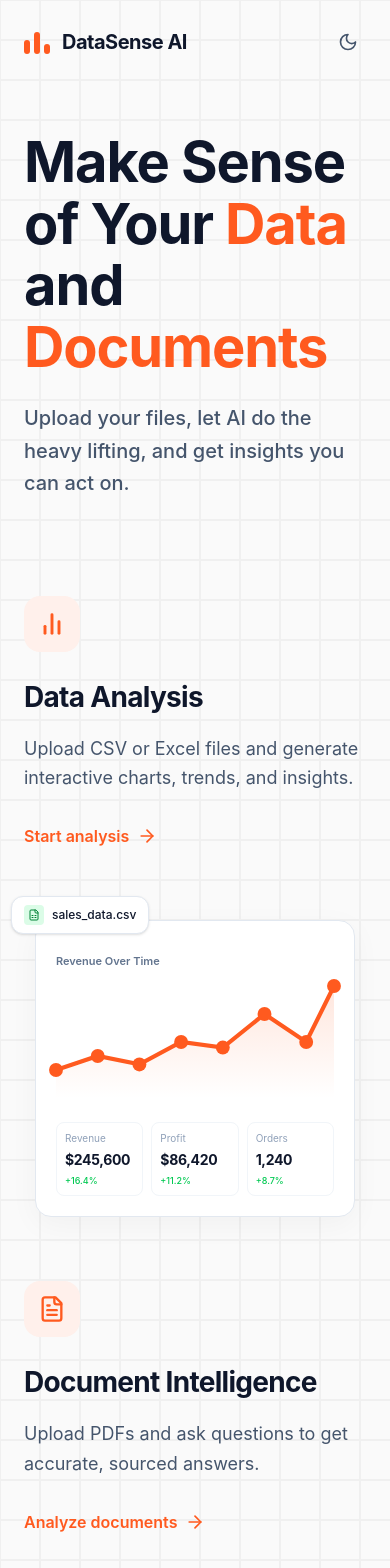
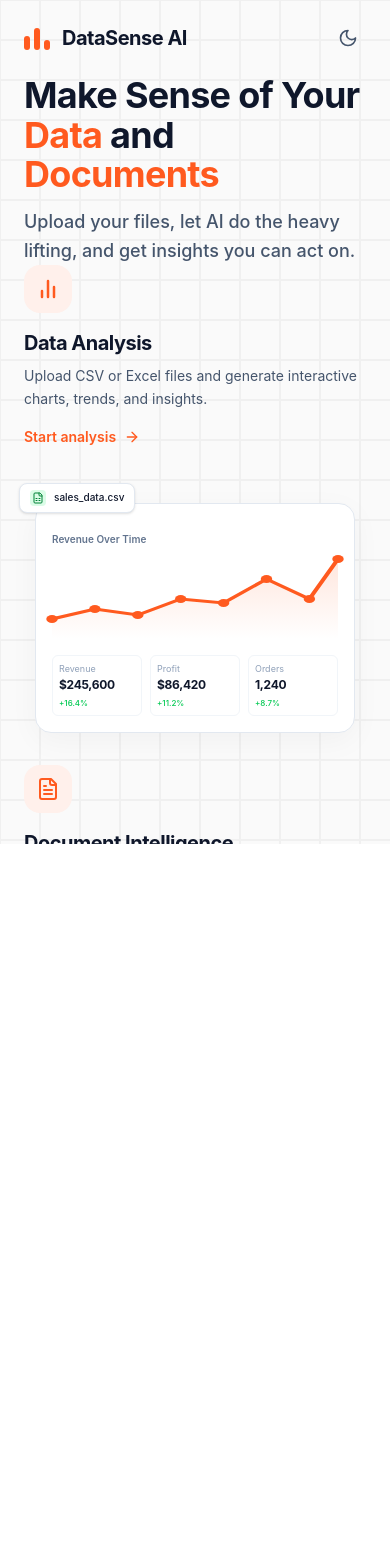
Before and after one commit to AntonyMittul/Data_Analysis_Agent, a React (Vite) app in the folder frontend/: page / in a window 390 px wide. Shown: the top 1568 px of the page. After the commit the page ends 844 px from the top, so only its background shows below. Built offline with nearby package versions, Linux system fonts and the light colour scheme; no server answers.

Commit message:
UI: Adjust layout to be single-page without vertical scrolling

```diff
--- a/frontend/src/app/pages/Home.tsx
+++ b/frontend/src/app/pages/Home.tsx
@@ -4,7 +4,7 @@ import { ThemeToggle } from '../components/ThemeProvider';
 
 export function Home() {
   return (
-    <div className="relative min-h-screen bg-[#fafafa] dark:bg-[#0f1117] font-sans text-slate-900 dark:text-white selection:bg-[#ff5a1f]/20 overflow-hidden">
+    <div className="relative h-screen bg-[#fafafa] dark:bg-[#0f1117] font-sans text-slate-900 dark:text-white selection:bg-[#ff5a1f]/20 overflow-hidden flex flex-col">
       {/* Subtle Grid Background */}
       <div
         className="absolute inset-0 z-0 pointer-events-none opacity-[0.04] dark:opacity-[0.03]"
@@ -19,9 +19,9 @@ export function Home() {
         }}
       />
 
-      <div className="relative z-10">
+      <div className="relative z-10 flex flex-col h-full max-w-[1400px] mx-auto w-full">
         {/* Header */}
-        <header className="flex justify-between items-center px-6 py-6 max-w-[1400px] mx-auto">
+        <header className="flex justify-between items-center px-6 py-5 shrink-0">
           <div className="flex items-center gap-3">
             <div className="flex items-end gap-[4px] h-6">
               <div className="w-[6px] h-[14px] bg-[#ff5a1f] rounded-full" />
@@ -33,52 +33,52 @@ export function Home() {
           <ThemeToggle />
         </header>
 
-        <main className="max-w-[1200px] mx-auto px-6 pt-12 pb-24">
+        <main className="flex-1 flex flex-col justify-evenly px-6 pb-6 w-full max-w-[1200px] mx-auto">
 
           {/* Hero Section */}
-          <div className="mb-24 max-w-[800px]">
-            <h1 className="text-[3.5rem] md:text-[4.5rem] font-bold leading-[1.1] mb-6 tracking-[-0.02em]">
+          <div className="max-w-[800px]">
+            <h1 className="text-4xl md:text-5xl lg:text-[4rem] font-bold leading-[1.1] mb-3 md:mb-5 tracking-[-0.02em]">
               Make Sense of Your <br className="hidden md:block"/>
               <span className="text-[#ff5a1f]">Data</span> and <span className="text-[#ff5a1f]">Documents</span>
             </h1>
-            <p className="text-xl text-slate-600 dark:text-slate-400 max-w-lg leading-relaxed font-medium">
+            <p className="text-lg md:text-xl text-slate-600 dark:text-slate-400 max-w-lg leading-relaxed font-medium">
               Upload your files, let AI do the heavy lifting, <br className="hidden md:block" />
               and get insights you can act on.
             </p>
           </div>
 
           {/* Features Section */}
-          <div className="flex flex-col lg:flex-row gap-16 relative mb-24">
+          <div className="flex flex-col lg:flex-row gap-8 lg:gap-16 relative">
 
             {/* Vertical Divider */}
             <div className="hidden lg:block absolute left-1/2 top-0 bottom-0 w-px bg-slate-200 dark:bg-slate-800 -translate-x-1/2" />
 
             {/* Feature 1: Data Analysis */}
-            <div className="flex-1 flex flex-col md:flex-row gap-8 items-center lg:pr-8">
+            <div className="flex-1 flex flex-col md:flex-row gap-6 lg:gap-8 items-center lg:pr-8">
               <div className="flex-1 w-full">
-                <div className="w-14 h-14 rounded-2xl bg-[#fff0eb] dark:bg-[#ff5a1f]/10 flex items-center justify-center mb-6 text-[#ff5a1f]">
-                  <svg width="28" height="28" viewBox="0 0 24 24" fill="none" stroke="currentColor" strokeWidth="2.5" strokeLinecap="round" strokeLinejoin="round"><path d="M18 20V10"/><path d="M12 20V4"/><path d="M6 20v-6"/></svg>
+                <div className="w-12 h-12 rounded-2xl bg-[#fff0eb] dark:bg-[#ff5a1f]/10 flex items-center justify-center mb-4 text-[#ff5a1f]">
+                  <svg width="24" height="24" viewBox="0 0 24 24" fill="none" stroke="currentColor" strokeWidth="2.5" strokeLinecap="round" strokeLinejoin="round"><path d="M18 20V10"/><path d="M12 20V4"/><path d="M6 20v-6"/></svg>
                 </div>
-                <h3 className="text-[1.75rem] font-bold mb-4 tracking-tight">Data Analysis</h3>
-                <p className="text-slate-600 dark:text-slate-400 mb-8 leading-relaxed text-lg">
+                <h3 className="text-xl lg:text-2xl font-bold mb-2 lg:mb-4 tracking-tight">Data Analysis</h3>
+                <p className="text-slate-600 dark:text-slate-400 mb-4 lg:mb-6 leading-relaxed text-sm lg:text-base">
                   Upload CSV or Excel files and generate interactive charts, trends, and insights.
                 </p>
-                <Link to="/data-dashboard" className="text-[#ff5a1f] font-semibold flex items-center gap-2 hover:gap-3 transition-all">
-                  Start analysis <ArrowRight className="w-5 h-5" />
+                <Link to="/data-dashboard" className="text-[#ff5a1f] font-semibold flex items-center gap-2 hover:gap-3 transition-all text-sm lg:text-base">
+                  Start analysis <ArrowRight className="w-4 h-4" />
                 </Link>
               </div>
 
               {/* Data Mockup */}
-              <div className="flex-1 w-full max-w-[320px] relative mt-10 md:mt-0">
-                <div className="absolute -top-6 -left-6 md:-left-10 bg-white dark:bg-slate-900 border border-slate-200 dark:border-slate-800 rounded-xl px-3 py-2 flex items-center gap-2 shadow-sm z-10 text-xs font-medium">
-                  <div className="bg-green-100 text-green-700 p-1 rounded"><FileSpreadsheet className="w-3 h-3" /></div>
+              <div className="flex-1 w-full max-w-[320px] relative mt-8 md:mt-0">
+                <div className="absolute -top-5 -left-4 md:-left-8 bg-white dark:bg-slate-900 border border-slate-200 dark:border-slate-800 rounded-lg px-2.5 py-1.5 flex items-center gap-2 shadow-sm z-10 text-[10px] lg:text-xs font-medium">
+                  <div className="bg-green-100 text-green-700 p-0.5 rounded"><FileSpreadsheet className="w-3 h-3" /></div>
                   sales_data.csv
                 </div>
-                <div className="bg-white dark:bg-slate-900 border border-slate-200 dark:border-slate-800 rounded-2xl p-5 shadow-[0_8px_30px_rgb(0,0,0,0.04)] dark:shadow-none pt-8">
-                  <div className="text-[11px] font-semibold text-slate-500 mb-4">Revenue Over Time</div>
+                <div className="bg-white dark:bg-slate-900 border border-slate-200 dark:border-slate-800 rounded-2xl p-4 shadow-[0_8px_30px_rgb(0,0,0,0.04)] dark:shadow-none pt-7">
+                  <div className="text-[10px] lg:text-[11px] font-semibold text-slate-500 mb-3">Revenue Over Time</div>
 
                   {/* Chart SVG */}
-                  <div className="h-28 w-full relative mb-6">
+                  <div className="h-20 lg:h-24 w-full relative mb-4">
                     <svg viewBox="0 0 100 40" preserveAspectRatio="none" className="w-full h-full overflow-visible">
                       <defs>
                         <linearGradient id="chart-grad" x1="0" y1="0" x2="0" y2="1">
@@ -88,33 +88,33 @@ export function Home() {
                       </defs>
                       <path d="M0,30 L15,25 L30,28 L45,20 L60,22 L75,10 L90,20 L100,0 L100,40 L0,40 Z" fill="url(#chart-grad)" />
                       <polyline points="0,30 15,25 30,28 45,20 60,22 75,10 90,20 100,0" fill="none" stroke="#ff5a1f" strokeWidth="1.5" />
-                      <circle cx="0" cy="30" r="2.5" fill="#ff5a1f" />
-                      <circle cx="15" cy="25" r="2.5" fill="#ff5a1f" />
-                      <circle cx="30" cy="28" r="2.5" fill="#ff5a1f" />
-                      <circle cx="45" cy="20" r="2.5" fill="#ff5a1f" />
-                      <circle cx="60" cy="22" r="2.5" fill="#ff5a1f" />
-                      <circle cx="75" cy="10" r="2.5" fill="#ff5a1f" />
-                      <circle cx="90" cy="20" r="2.5" fill="#ff5a1f" />
-                      <circle cx="100" cy="0" r="2.5" fill="#ff5a1f" />
+                      <circle cx="0" cy="30" r="2" fill="#ff5a1f" />
+                      <circle cx="15" cy="25" r="2" fill="#ff5a1f" />
+                      <circle cx="30" cy="28" r="2" fill="#ff5a1f" />
+                      <circle cx="45" cy="20" r="2" fill="#ff5a1f" />
+                      <circle cx="60" cy="22" r="2" fill="#ff5a1f" />
+                      <circle cx="75" cy="10" r="2" fill="#ff5a1f" />
+                      <circle cx="90" cy="20" r="2" fill="#ff5a1f" />
+                      <circle cx="100" cy="0" r="2" fill="#ff5a1f" />
                     </svg>
                   </div>
 
                   {/* Stats */}
                   <div className="flex gap-2">
-                    <div className="flex-1 border border-slate-100 dark:border-slate-800 rounded-lg p-2">
-                      <div className="text-[10px] text-slate-400 mb-1">Revenue</div>
-                      <div className="text-sm font-bold tracking-tight">$245,600</div>
-                      <div className="text-[9px] font-medium text-green-500 mt-1">+16.4%</div>
+                    <div className="flex-1 border border-slate-100 dark:border-slate-800 rounded-md lg:rounded-lg p-1.5 lg:p-2">
+                      <div className="text-[9px] lg:text-[10px] text-slate-400 mb-0.5">Revenue</div>
+                      <div className="text-xs lg:text-sm font-bold tracking-tight">$245,600</div>
+                      <div className="text-[8px] lg:text-[9px] font-medium text-green-500 mt-1">+16.4%</div>
                     </div>
-                    <div className="flex-1 border border-slate-100 dark:border-slate-800 rounded-lg p-2">
-                      <div className="text-[10px] text-slate-400 mb-1">Profit</div>
-                      <div className="text-sm font-bold tracking-tight">$86,420</div>
-                      <div className="text-[9px] font-medium text-green-500 mt-1">+11.2%</div>
+                    <div className="flex-1 border border-slate-100 dark:border-slate-800 rounded-md lg:rounded-lg p-1.5 lg:p-2">
+                      <div className="text-[9px] lg:text-[10px] text-slate-400 mb-0.5">Profit</div>
+                      <div className="text-xs lg:text-sm font-bold tracking-tight">$86,420</div>
+                      <div className="text-[8px] lg:text-[9px] font-medium text-green-500 mt-1">+11.2%</div>
                     </div>
-                    <div className="flex-1 border border-slate-100 dark:border-slate-800 rounded-lg p-2">
-                      <div className="text-[10px] text-slate-400 mb-1">Orders</div>
-                      <div className="text-sm font-bold tracking-tight">1,240</div>
-                      <div className="text-[9px] font-medium text-green-500 mt-1">+8.7%</div>
+                    <div className="flex-1 border border-slate-100 dark:border-slate-800 rounded-md lg:rounded-lg p-1.5 lg:p-2">
+                      <div className="text-[9px] lg:text-[10px] text-slate-400 mb-0.5">Orders</div>
+                      <div className="text-xs lg:text-sm font-bold tracking-tight">1,240</div>
+                      <div className="text-[8px] lg:text-[9px] font-medium text-green-500 mt-1">+8.7%</div>
                     </div>
                   </div>
                 </div>
@@ -122,51 +122,51 @@ export function Home() {
             </div>
 
             {/* Feature 2: Document Intelligence */}
-            <div className="flex-1 flex flex-col md:flex-row gap-8 items-center lg:pl-8">
+            <div className="flex-1 flex flex-col md:flex-row gap-6 lg:gap-8 items-center lg:pl-8">
               <div className="flex-1 w-full">
-                <div className="w-14 h-14 rounded-2xl bg-[#fff0eb] dark:bg-[#ff5a1f]/10 flex items-center justify-center mb-6 text-[#ff5a1f]">
-                  <FileText className="w-7 h-7" />
+                <div className="w-12 h-12 rounded-2xl bg-[#fff0eb] dark:bg-[#ff5a1f]/10 flex items-center justify-center mb-4 text-[#ff5a1f]">
+                  <FileText className="w-6 h-6" />
                 </div>
-                <h3 className="text-[1.75rem] font-bold mb-4 tracking-tight">Document Intelligence</h3>
-                <p className="text-slate-600 dark:text-slate-400 mb-8 leading-relaxed text-lg">
+                <h3 className="text-xl lg:text-2xl font-bold mb-2 lg:mb-4 tracking-tight">Document Intelligence</h3>
+                <p className="text-slate-600 dark:text-slate-400 mb-4 lg:mb-6 leading-relaxed text-sm lg:text-base">
                   Upload PDFs and ask questions to get accurate, sourced answers.
                 </p>
-                <Link to="/document-extraction" className="text-[#ff5a1f] font-semibold flex items-center gap-2 hover:gap-3 transition-all">
-                  Analyze documents <ArrowRight className="w-5 h-5" />
+                <Link to="/document-extraction" className="text-[#ff5a1f] font-semibold flex items-center gap-2 hover:gap-3 transition-all text-sm lg:text-base">
+                  Analyze documents <ArrowRight className="w-4 h-4" />
                 </Link>
               </div>
 
               {/* Doc Mockup */}
-              <div className="flex-1 w-full max-w-[340px] relative mt-10 md:mt-0">
-                <div className="absolute -top-6 -right-2 md:right-10 bg-white dark:bg-slate-900 border border-slate-200 dark:border-slate-800 rounded-xl px-3 py-2 flex items-center gap-2 shadow-sm z-10 text-xs font-medium">
-                  <div className="bg-red-100 text-red-600 p-1 rounded"><FileText className="w-3 h-3" /></div>
+              <div className="flex-1 w-full max-w-[340px] relative mt-8 md:mt-0">
+                <div className="absolute -top-5 -right-2 md:right-8 bg-white dark:bg-slate-900 border border-slate-200 dark:border-slate-800 rounded-lg px-2.5 py-1.5 flex items-center gap-2 shadow-sm z-10 text-[10px] lg:text-xs font-medium">
+                  <div className="bg-red-100 text-red-600 p-0.5 rounded"><FileText className="w-3 h-3" /></div>
                   research_report.pdf
                 </div>
-                <div className="bg-white dark:bg-slate-900 border border-slate-200 dark:border-slate-800 rounded-2xl p-4 shadow-[0_8px_30px_rgb(0,0,0,0.04)] dark:shadow-none flex gap-4 mt-4">
+                <div className="bg-white dark:bg-slate-900 border border-slate-200 dark:border-slate-800 rounded-2xl p-3 lg:p-4 shadow-[0_8px_30px_rgb(0,0,0,0.04)] dark:shadow-none flex gap-3 lg:gap-4 mt-3 lg:mt-4">
                   {/* Left doc lines */}
-                  <div className="w-[72px] shrink-0 border border-slate-100 dark:border-slate-800 rounded-lg p-3 flex flex-col gap-2.5">
-                    <div className="h-1.5 bg-slate-200 dark:bg-slate-700 rounded w-full" />
-                    <div className="h-1.5 bg-slate-200 dark:bg-slate-700 rounded w-4/5" />
-                    <div className="h-1.5 bg-slate-200 dark:bg-slate-700 rounded w-full" />
-                    <div className="h-1.5 bg-slate-200 dark:bg-slate-700 rounded w-3/4 mb-1" />
+                  <div className="w-[64px] lg:w-[72px] shrink-0 border border-slate-100 dark:border-slate-800 rounded-md lg:rounded-lg p-2 lg:p-3 flex flex-col gap-2">
+                    <div className="h-1 lg:h-1.5 bg-slate-200 dark:bg-slate-700 rounded w-full" />
+                    <div className="h-1 lg:h-1.5 bg-slate-200 dark:bg-slate-700 rounded w-4/5" />
+                    <div className="h-1 lg:h-1.5 bg-slate-200 dark:bg-slate-700 rounded w-full" />
+                    <div className="h-1 lg:h-1.5 bg-slate-200 dark:bg-slate-700 rounded w-3/4 mb-1" />
 
-                    <div className="h-1.5 bg-[#ff5a1f]/40 rounded w-full" />
-                    <div className="h-1.5 bg-[#ff5a1f]/40 rounded w-4/5" />
-                    <div className="h-1.5 bg-[#ff5a1f]/40 rounded w-2/3 mb-1" />
+                    <div className="h-1 lg:h-1.5 bg-[#ff5a1f]/40 rounded w-full" />
+                    <div className="h-1 lg:h-1.5 bg-[#ff5a1f]/40 rounded w-4/5" />
+                    <div className="h-1 lg:h-1.5 bg-[#ff5a1f]/40 rounded w-2/3 mb-1" />
 
-                    <div className="h-1.5 bg-slate-200 dark:bg-slate-700 rounded w-full" />
-                    <div className="h-1.5 bg-slate-200 dark:bg-slate-700 rounded w-5/6" />
-                    <div className="h-1.5 bg-slate-200 dark:bg-slate-700 rounded w-full" />
+                    <div className="h-1 lg:h-1.5 bg-slate-200 dark:bg-slate-700 rounded w-full" />
+                    <div className="h-1 lg:h-1.5 bg-slate-200 dark:bg-slate-700 rounded w-5/6" />
+                    <div className="h-1 lg:h-1.5 bg-slate-200 dark:bg-slate-700 rounded w-full" />
                   </div>
 
                   {/* Chat bubbles */}
-                  <div className="flex-1 flex flex-col gap-3 py-1">
-                    <div className="bg-[#fff5f2] dark:bg-[#ff5a1f]/10 rounded-xl rounded-tr-sm p-3 text-[11px] font-medium text-slate-800 dark:text-slate-200 ml-4 self-end">
+                  <div className="flex-1 flex flex-col gap-2.5 py-1">
+                    <div className="bg-[#fff5f2] dark:bg-[#ff5a1f]/10 rounded-xl rounded-tr-sm p-2 lg:p-3 text-[10px] lg:text-[11px] font-medium text-slate-800 dark:text-slate-200 ml-4 self-end">
                       What are the key findings?
                     </div>
-                    <div className="border border-slate-100 dark:border-slate-800 rounded-xl rounded-tl-sm p-3 text-[11px] text-slate-800 dark:text-slate-300 leading-relaxed shadow-sm">
+                    <div className="border border-slate-100 dark:border-slate-800 rounded-xl rounded-tl-sm p-2 lg:p-3 text-[10px] lg:text-[11px] text-slate-800 dark:text-slate-300 leading-relaxed shadow-sm">
                       The report highlights three key findings about market growth, customer behavior, and retention strategies.
-                      <div className="mt-3 text-[9px] text-slate-500 font-medium">
+                      <div className="mt-2 text-[8px] lg:text-[9px] text-slate-500 font-medium">
                         Sources: <span className="text-[#ff5a1f] underline decoration-[#ff5a1f]/40 cursor-pointer">Page 4</span>, <span className="text-[#ff5a1f] underline decoration-[#ff5a1f]/40 cursor-pointer">Page 7</span>
                       </div>
                     </div>
@@ -178,16 +178,16 @@ export function Home() {
           </div>
 
           {/* Footer Banner */}
-          <div className="bg-[#fffcfb] dark:bg-[#ff5a1f]/5 rounded-3xl p-6 lg:px-10 lg:py-8 flex items-center gap-6 border border-[#ffede6] dark:border-[#ff5a1f]/20 shadow-sm">
-            <div className="w-16 h-16 rounded-2xl bg-[#fff0eb] dark:bg-[#ff5a1f]/20 flex items-center justify-center shrink-0">
-              <ShieldCheck className="text-[#ff5a1f] w-8 h-8" strokeWidth={2.5} />
+          <div className="bg-[#fffcfb] dark:bg-[#ff5a1f]/5 rounded-2xl lg:rounded-3xl p-4 lg:px-8 lg:py-6 flex items-center gap-4 lg:gap-6 border border-[#ffede6] dark:border-[#ff5a1f]/20 shadow-sm shrink-0">
+            <div className="w-12 h-12 lg:w-14 lg:h-14 rounded-xl lg:rounded-2xl bg-[#fff0eb] dark:bg-[#ff5a1f]/20 flex items-center justify-center shrink-0">
+              <ShieldCheck className="text-[#ff5a1f] w-6 h-6 lg:w-7 lg:h-7" strokeWidth={2.5} />
             </div>
             <div className="flex-1">
-              <h4 className="font-bold text-lg mb-1 tracking-tight">Your data stays private and secure</h4>
-              <p className="text-slate-500 dark:text-slate-400 text-sm font-medium">Files are processed temporarily and are not stored after your analysis.</p>
+              <h4 className="font-bold text-base lg:text-lg mb-0.5 lg:mb-1 tracking-tight">Your data stays private and secure</h4>
+              <p className="text-slate-500 dark:text-slate-400 text-xs lg:text-sm font-medium">Files are processed temporarily and are not stored after your analysis.</p>
             </div>
             <div className="shrink-0 text-slate-400 hidden sm:block">
-              <Lock className="w-6 h-6" strokeWidth={2} />
+              <Lock className="w-5 h-5 lg:w-6 lg:h-6" strokeWidth={2} />
             </div>
           </div>
 
```
